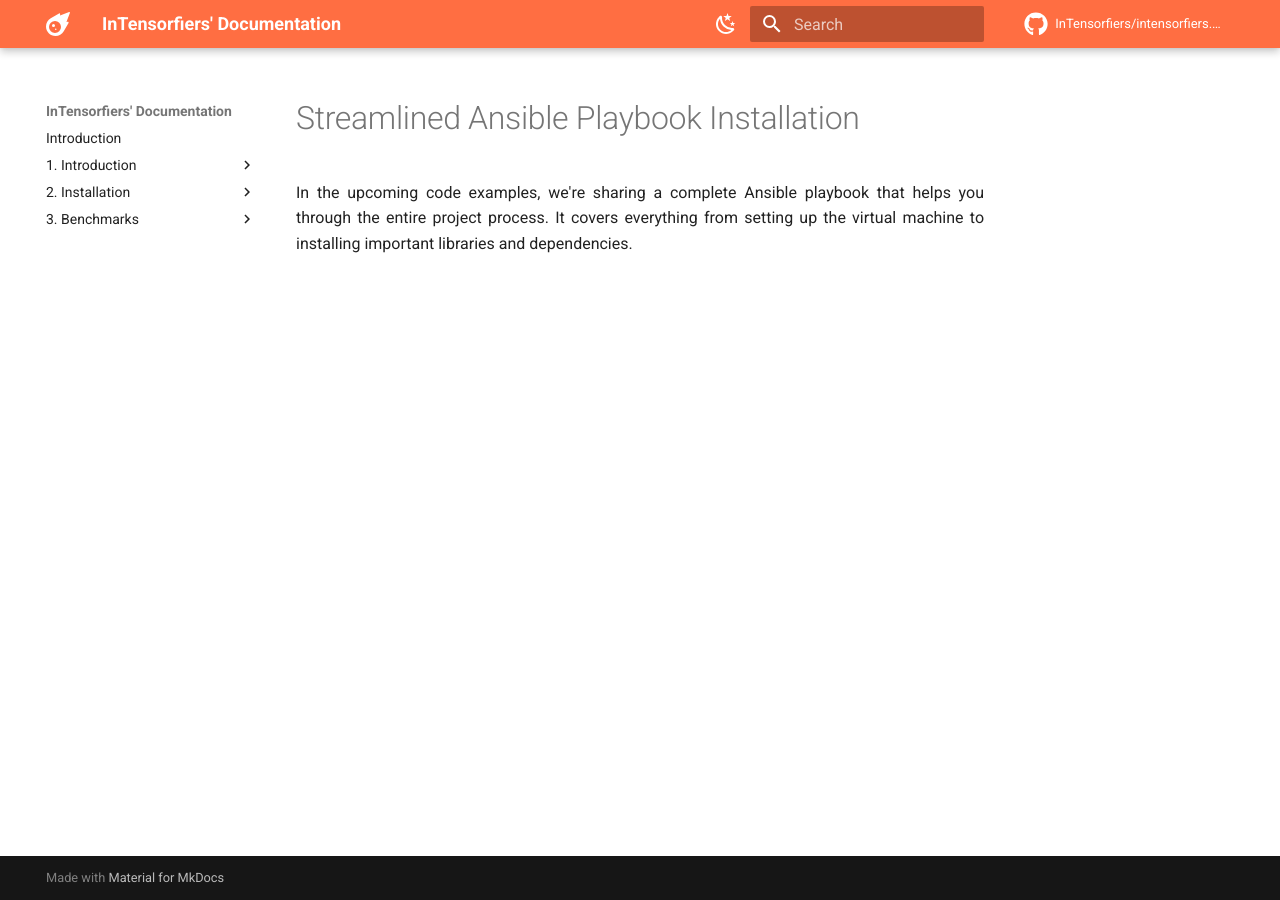
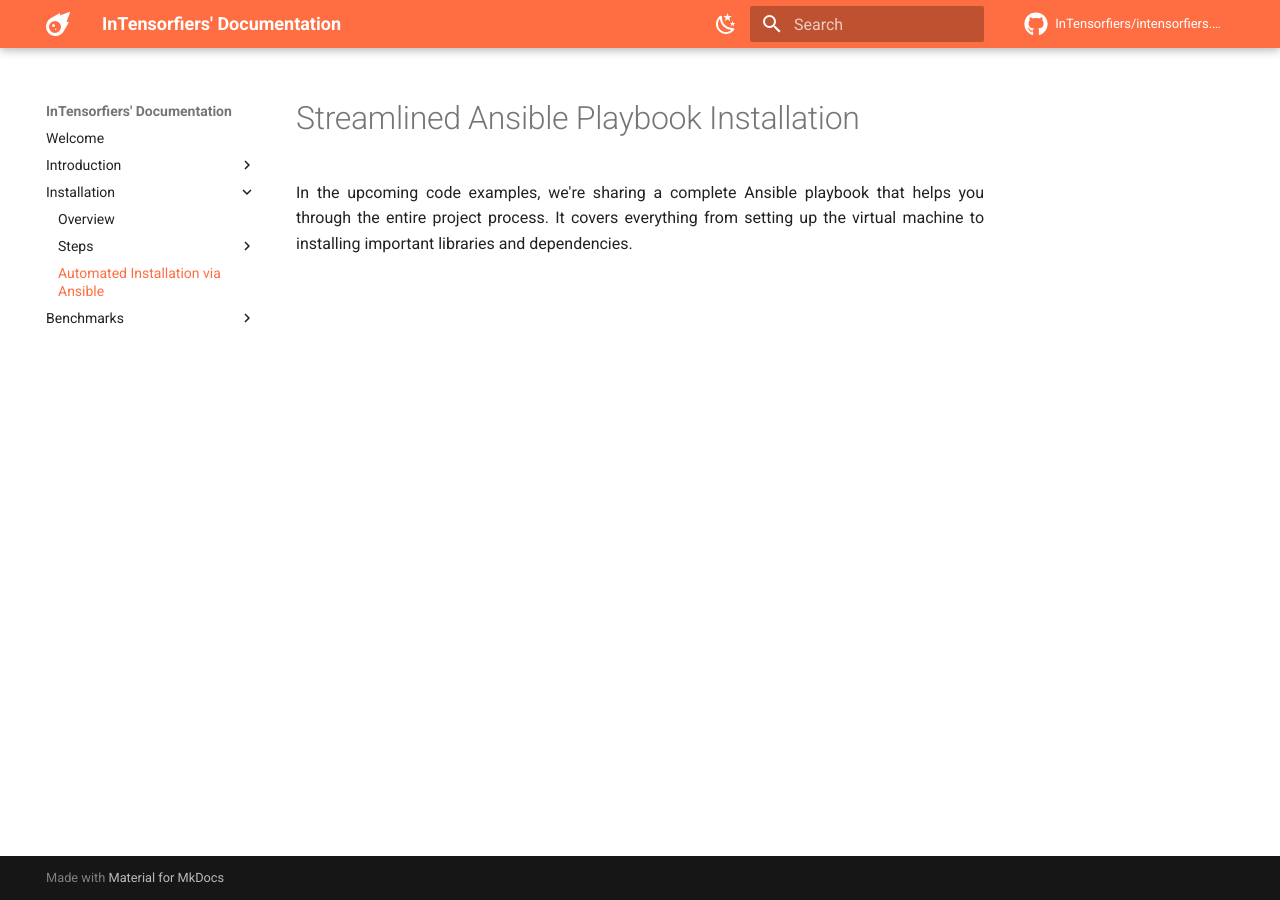
Before and after one commit to InTensorfiers/intensorfiers.github.io, an MkDocs documentation site: the page built from docs/installation/automated-deployment.md, in a window 1280 px wide. Built offline with MkDocs 1.6.1 and Material for MkDocs 9.7.7, drawn with Linux system fonts in a browser that asks for light colours; comment, search, counter and statistics services are not loaded.

```diff
--- a/mkdocs.yml
+++ b/mkdocs.yml
@@ -28,14 +28,15 @@ theme:
     logo: fontawesome/solid/meteor
 
 nav:
-  - Introduction: 'index.md'
-  - 1. Introduction:
+  - Welcome: 'index.md'
+  - Introduction:
     - Overview: "introduction/overview.md"
     - Project Architecture: "introduction/project-architecture.md"
+    - Repo Struture: "introduction/repo-structure.md"
     - Toolchain:
       - Ansible: "introduction/toolchain/ansible.md"
       - Conda: "introduction/toolchain/conda.md"
-  - 2. Installation:
+  - Installation:
     - Overview: "installation/installation-process-overview.md"
     - Steps:
       - Operating System(OS): "installation/steps/install-os.md"
@@ -43,8 +44,8 @@ nav:
       - Miniconda: "installation/steps/Installing Miniconda.md"
       - CUDA: "installation/steps/install-cuda.md"
       - Dependencies: "installation/steps/install-dependencies.md"
-    - Ansible Playbook: "installation/Playbook.md"
-  - 3. Benchmarks:
+    - Automated Installation via Ansible: "installation/automated-deployment.md"
+  - Benchmarks:
     - Overview: "benchmarks/overview.md"
 extra_css:
   - stylesheets/extra.css
```
Also changed, not shown: docs/installation/automated-deployment.md (renamed from docs/installation/steps/Playbook.md), docs/introduction/repo-struture.md (added).
